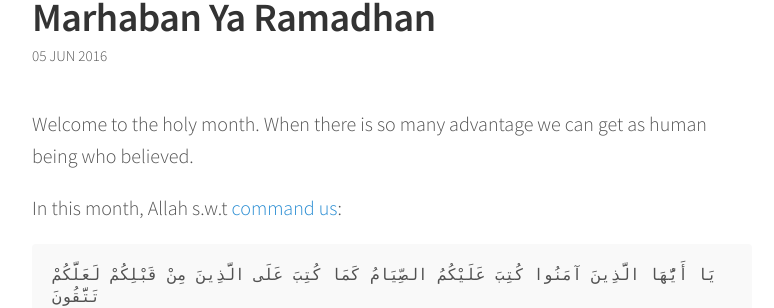
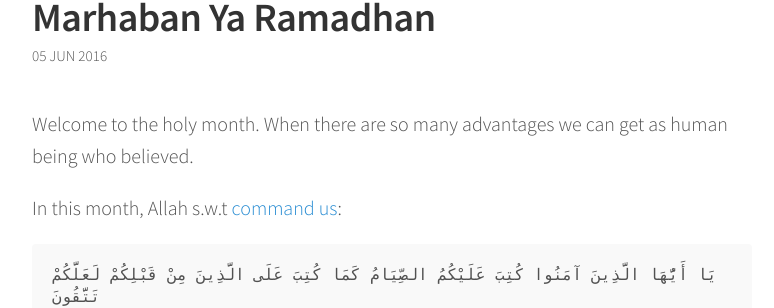
Before and after one commit to nyelonong/nyelonong.github.io, a Jekyll site: the page built from _posts/2016-06-05-marhaban-ya-ramadhan.markdown, in a window 1280 px wide. Shown: the part 137-445 px from the top of the page, without its empty margins (248-1022 px from the left). Built offline with Jekyll 4.4.1, drawn with Linux system fonts in a browser that asks for light colours; comment, search, counter and statistics services are not loaded.

Commit message:
fix grammar

```diff
--- a/_posts/2016-06-05-marhaban-ya-ramadhan.markdown
+++ b/_posts/2016-06-05-marhaban-ya-ramadhan.markdown
@@ -4,7 +4,7 @@ title:  "Marhaban Ya Ramadhan"
 date:   2016-06-05 16:11:39 +0700
 categories: blog
 ---
-Welcome to the holy month. When there is so many advantage we can get as human being who believed.
+Welcome to the holy month. When there are so many advantages we can get as human being who believed.
 
 In this month, Allah s.w.t [command us](http://quran.com/2/183):
 
```
